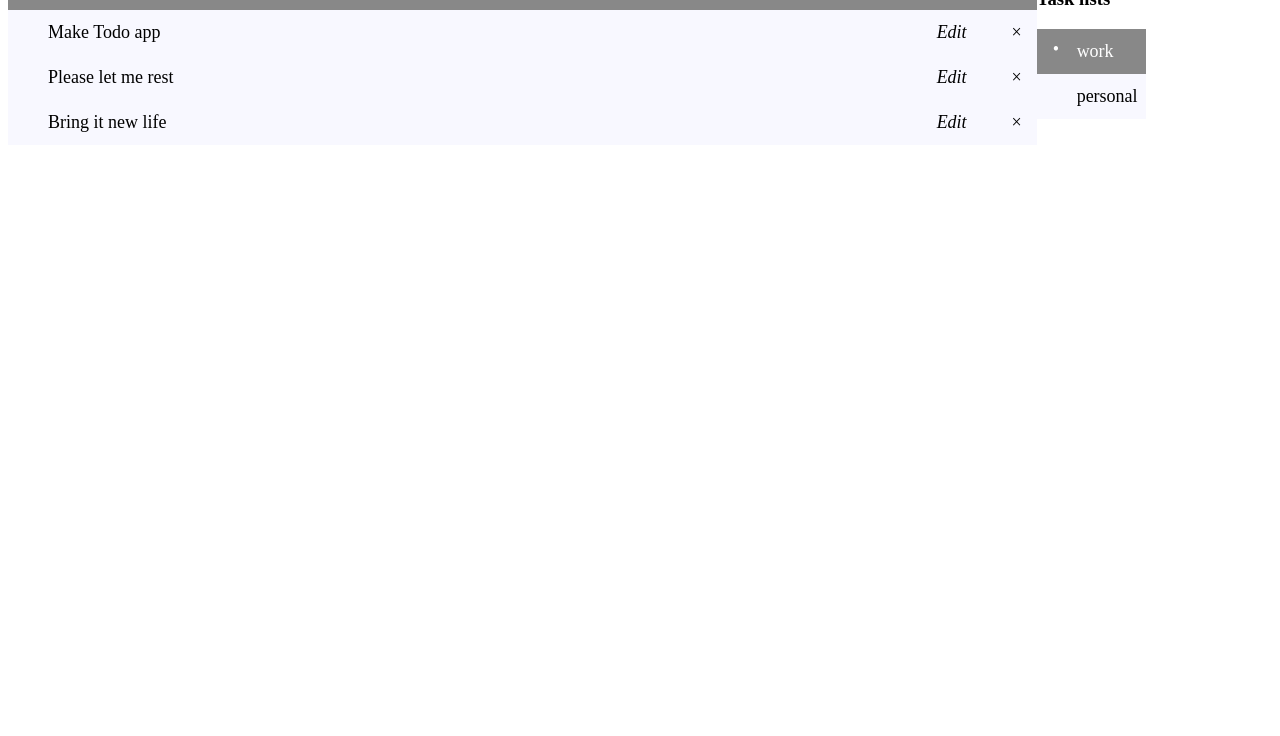
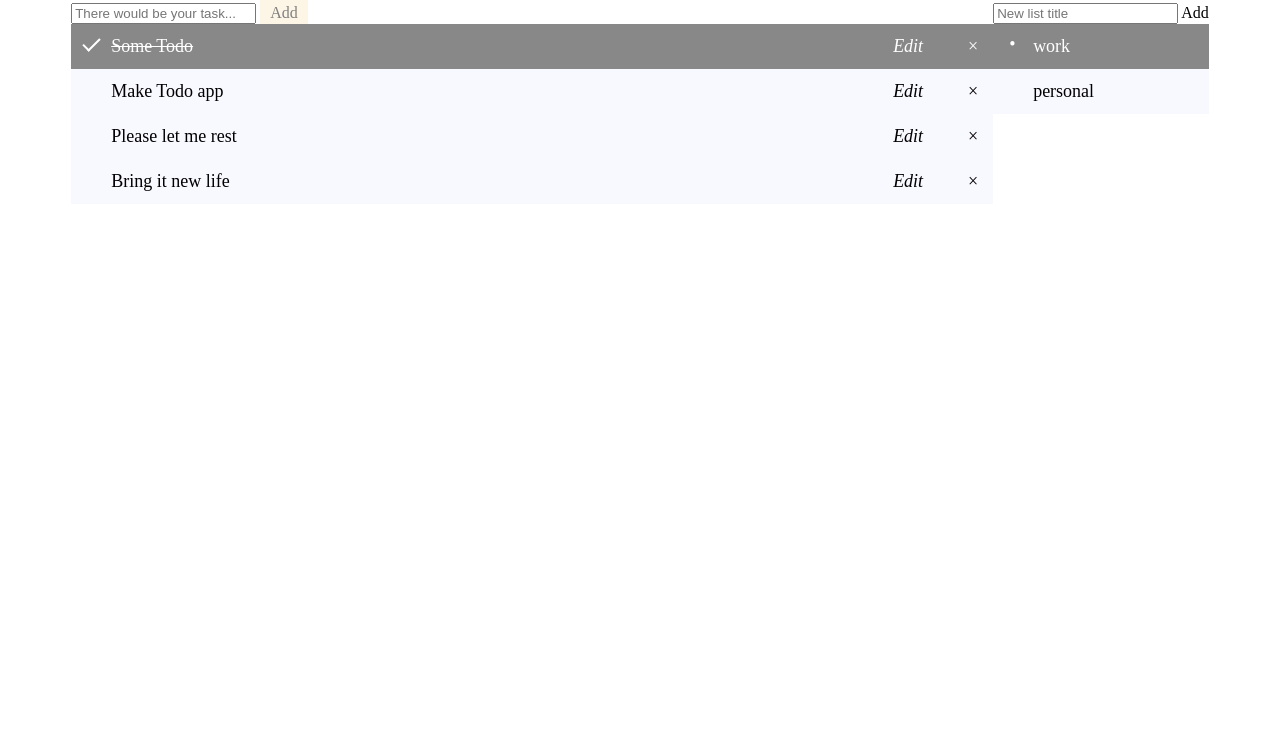
Before and after one commit to maksymvol/TodoDOM, a plain HTML site: page index.html in a window 1280 px wide. Shown: the part 64-800 px from the top of the page. Drawn offline with Linux system fonts and the light colour scheme.

Commit message:
New list adding

```diff
--- a/index.html
+++ b/index.html
@@ -11,6 +11,7 @@
 
 <div id="app-container">
     <div id="tasks-current-list-container">
+        <h3>TODO app</h3>
         <header>
             <input type="text" id="task-input" placeholder="There would be your task...">
             <span onclick="addNewTask()" id="task-add-button">Add</span>
@@ -20,6 +21,10 @@
     </div>
     <div id="task-lists-container">
         <h3>Task lists</h3>
+        <header>
+            <input type="text" id="new-list-input" placeholder="New list title">
+            <span onclick="addNewList()" id="lists-add-button">Add</span>
+        </header>
         <ul id="task-lists"></ul>
     </div>
 </div>
--- a/main.css
+++ b/main.css
@@ -1,10 +1,11 @@
 #app-container {
     display: flex;
+    padding-right: 5%;
+    padding-left: 5%;
 }
 
 #task-lists-container {
-    padding-top: 2%;
-    padding-right: 10%;
+    /*padding-top: 2%;*/
 }
 
 #tasks-current-list-container {
--- a/todoApp.js
+++ b/todoApp.js
@@ -38,6 +38,23 @@ function setup() {
 
     displayAllTasks();
     displayAllLists();
+}
+
+function addNewList() {
+    const input = document.getElementById("new-list-input");
+
+    if (input.value == "") {
+        alert("Please type list name before adding it");
+    } else {
+        const newList = {list: [], name: input.value};
+        const tasks = JSON.parse(localStorage["tasks"]);
+        tasks.push(newList);
+        localStorage["tasks"] = JSON.stringify(tasks);
+        input.value = "";
+
+        displayAllTasks();
+        displayAllLists();
+    }
 }
 
 function toggleTaskChecked(taskName) {
@@ -146,8 +163,8 @@ function displayAllTasks() {
     for (let i = 0; i < tasks[currentListIndex].list.length; i++) {
         const li = document.createElement('li');
         li.appendChild(document.createTextNode(tasks[currentListIndex].list[i].item));
-        li.appendChild(createDeleteButton(i));
-        li.appendChild(createEditButton(i));
+        li.appendChild(createDeleteButton(i, deleteTask));
+        li.appendChild(createEditButton(i, editTask));
         container.appendChild(li);
     }
 
@@ -158,24 +175,24 @@ function displayAllTasks() {
     }
 }
 
-function createDeleteButton(index) {
+function createDeleteButton(index, targetFunction) {
     const span = document.createElement("SPAN");
     span.className = "task-delete-button";
     span.appendChild(document.createTextNode("×"));
     span.onclick = function () {
         if (confirm("You really want to delete this task?")) {
-            deleteTask(index);
+            targetFunction(index);
         }
     };
     return span;
 }
 
-function createEditButton(index) {
+function createEditButton(index, targetFunction) {
     const i = document.createElement("i");
     i.className = "task-edit-button";
     i.appendChild(document.createTextNode("Edit"));
     i.onclick = function () {
-        editTask(index);
+        targetFunction(index);
 
     };
     return i;
```
